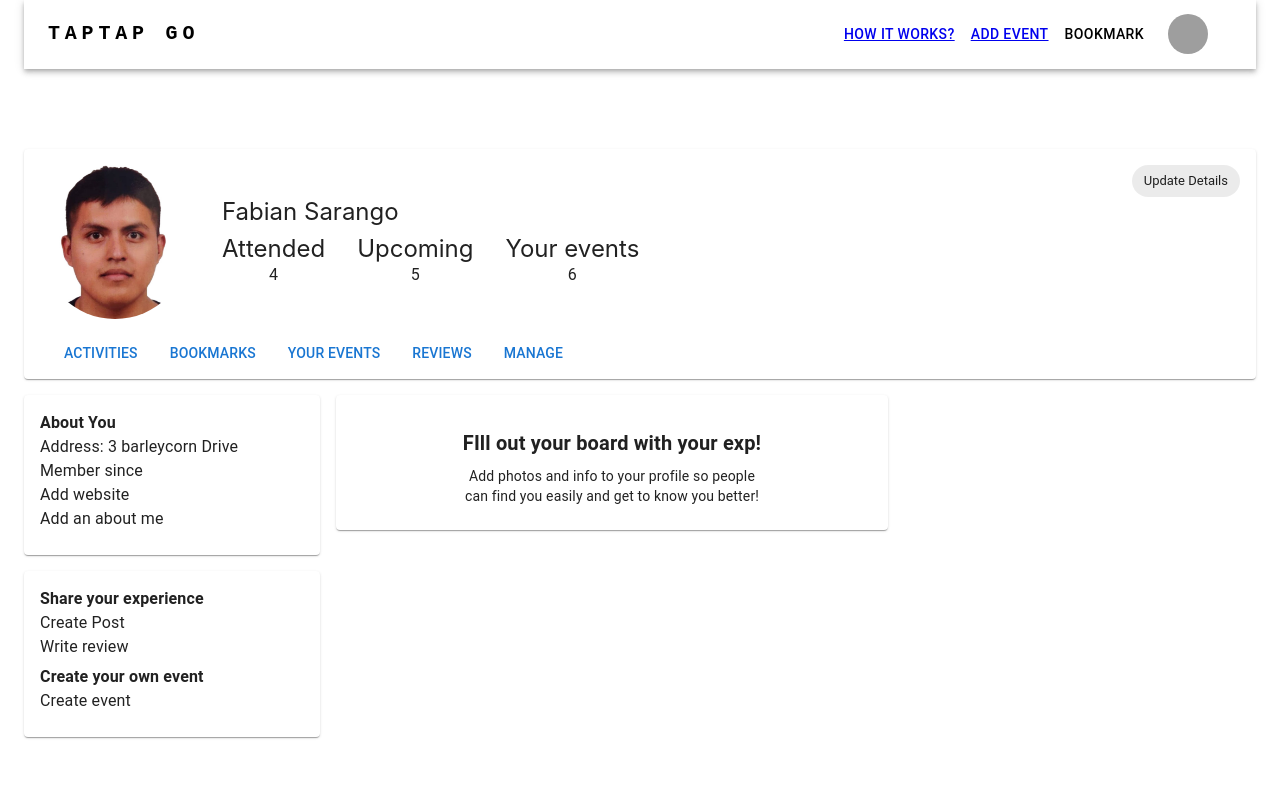
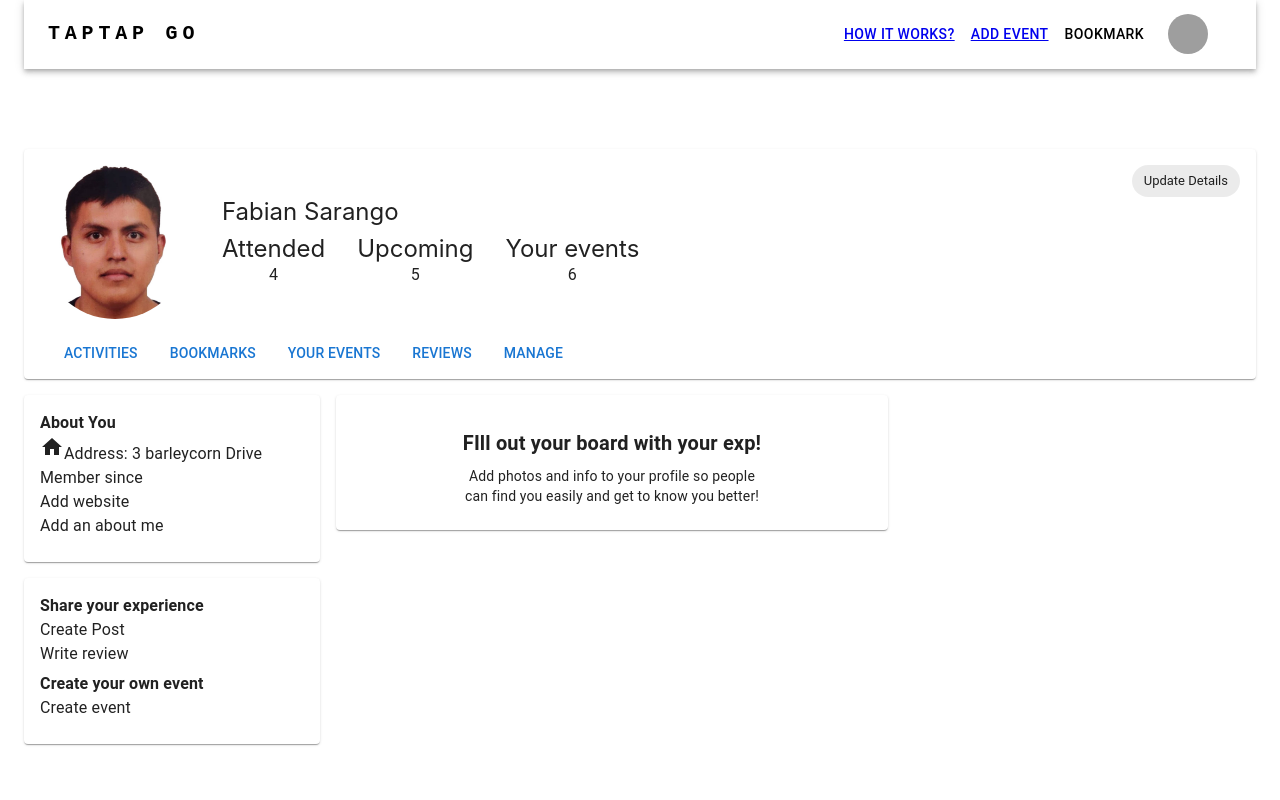
Before and after one commit to RamiElsayed/tap-tap-go, a React (Create React App) app in the folder client/: page /user/1 in a window 1280 px wide. Shown: the top 800 px of the page. Built offline with nearby package versions, Linux system fonts and the light colour scheme; grey boxes are pictures that could not be loaded.

Commit message:
got link to event page working

```diff
--- a/client/src/App.js
+++ b/client/src/App.js
@@ -6,13 +6,13 @@ import SignForm from "./components/SignIn/index";
 import Profile from "./Pages/Profile";
 import ResponsiveAppBar from "./components/navbar";
 import Landing from "./Pages/Landing";
-import EventPage from "./Pages/EventPage";
 import { Container } from "@mui/system";
 import Footer from "./components/Footer";
 import { useState } from "react";
 import EventForm from "./components/Eventform/index";
 import BookMark from "./components/bookmark";
 import { Keywords } from "./_mock/RecentSearches/index.js";
+import EventPage from "./Pages/EventPage";
 
 const client = new ApolloClient({
   uri: "/graphql",
@@ -54,7 +54,9 @@ function App() {
             <Route>
               <Route path="/test" element={<BookMark />} />
             </Route>
+            <Route path="/event" element={<EventPage />} />
           </Routes>
+
           <Footer />
         </Container>
       </Router>
--- a/client/src/Pages/EventPage/index.js
+++ b/client/src/Pages/EventPage/index.js
@@ -9,7 +9,12 @@ const cardData = {
 };
 
 function EventPage() {
-  return <ReviewCard cardData={cardData} />;
+  return (
+    <>
+      <ReviewCard cardData={cardData} />
+      <p>test</p>
+    </>
+  );
 }
 
 export default EventPage;
--- a/client/src/Pages/Profile/AboutUser.jsx
+++ b/client/src/Pages/Profile/AboutUser.jsx
@@ -1,5 +1,6 @@
 import { Card, CardContent, Paper, Typography } from "@mui/material";
 import { Stack } from "@mui/system";
+import HomeIcon from "@mui/icons-material/Home";
 
 function AboutUser({ userInfo }) {
   return (
@@ -9,7 +10,10 @@ function AboutUser({ userInfo }) {
           <Typography variant="body1" fontWeight="600">
             About You
           </Typography>
-          <Typography variant="body1">Address: {userInfo.address}</Typography>
+          <Typography variant="body1">
+            <HomeIcon />
+            Address: {userInfo.address}
+          </Typography>
           <Typography variant="body1">Member since</Typography>
           <Typography variant="body1">Add website</Typography>
           <Typography variant="body1">Add an about me</Typography>
--- a/client/src/components/Cards/EventCard.js
+++ b/client/src/components/Cards/EventCard.js
@@ -6,11 +6,12 @@ import Box from "@mui/material/Box";
 import Typography from "@mui/material/Typography";
 import Rating from "@mui/material/Rating";
 import { CardActionArea } from "@mui/material";
+import { Link as RouterLink } from "react-router-dom";
 
 export default function EventCard(props) {
   return (
     <Card sx={{ maxWidth: "100%" }}>
-      <CardActionArea>
+      <CardActionArea component={RouterLink} to={"/event"}>
         <CardMedia
           component="img"
           height="170"
```
